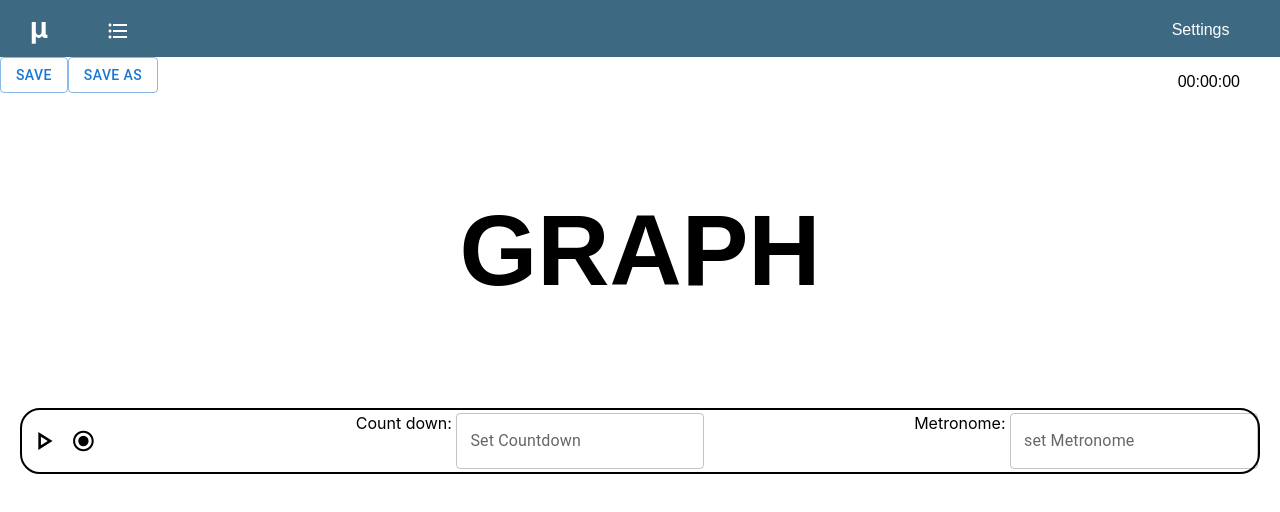
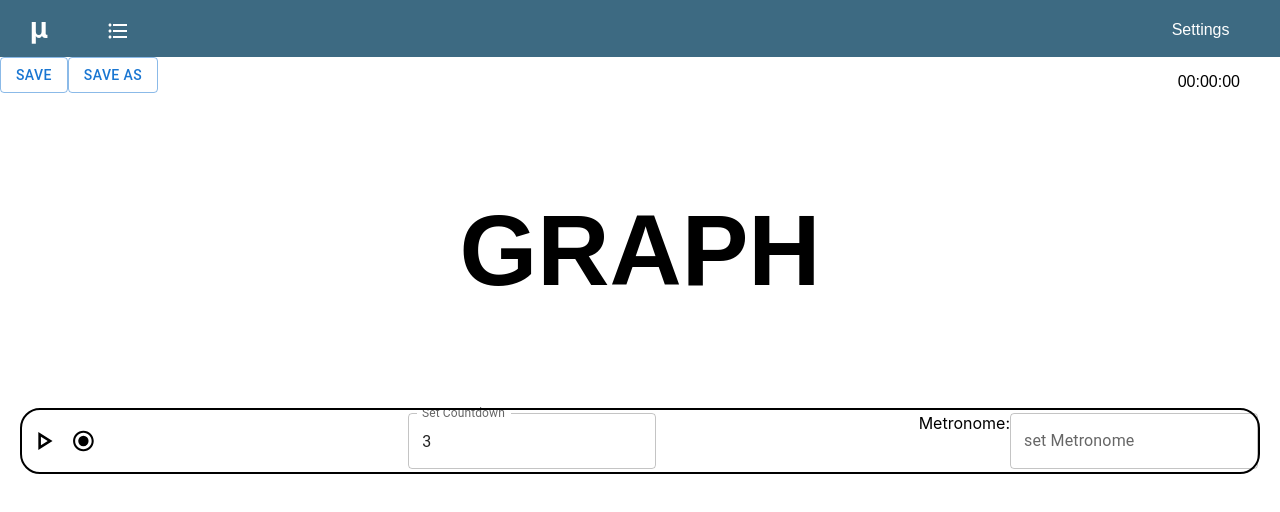
Before and after one commit to beeryce7/Mugic-Bowing-Application, a React (Create React App) app in the folder app/: page /#/record in a window 1280 px wide. Shown: the top 512 px of the page. Built offline with nearby package versions, Linux system fonts and the light colour scheme.

Commit message:
feat: implemented countdown component

```diff
--- a/app/src/components/PlaySession/MediaControl.js
+++ b/app/src/components/PlaySession/MediaControl.js
@@ -4,7 +4,7 @@ import PlayArrowOutlinedIcon from '@mui/icons-material/PlayArrowOutlined';
 import StopOutlinedIcon from '@mui/icons-material/StopOutlined';
 import RadioButtonCheckedOutlinedIcon from '@mui/icons-material/RadioButtonCheckedOutlined';
 
-import { selectIsRecording, selectRecordingStartTime, startRecording, stopRecording } from '../../slices/recordingDataSlice'
+import { selectIsRecording, selectRecordingStartTime, startCountdown, startRecording, stopRecording, selectCountdown} from '../../slices/recordingDataSlice'
 import { useDispatch, useSelector } from 'react-redux';
 
 const MediaControl = () => {
@@ -12,6 +12,7 @@ const MediaControl = () => {
     const dispatch = useDispatch()
     const isRecording = useSelector(selectIsRecording)
     const recordingStartTime = useSelector(selectRecordingStartTime)
+    const countdown = useSelector(selectCountdown)
 
     const [secondsElapsed, setSecondsElapsed] = useState(0)
 
@@ -27,21 +28,11 @@ const MediaControl = () => {
 
     const handleStop = () => {
         dispatch(stopRecording())
-
-        /*clearInterval(interval)
-        interval = 0
-        setSecondsElapsed(0)
-        */
-
         console.log("stop")
     };
 
     const handleRecord = () => {
-        dispatch(startRecording())
-
-        /*
-        interval = setInterval(() => updateTimeElapsed(), 1000)
-        */
+        dispatch(startCountdown())
         console.log("record")
     };
 
@@ -56,7 +47,7 @@ const MediaControl = () => {
                     p: 3/4,
                 }}
             />
-            {!isRecording ? (
+            {!isRecording && (!countdown.isCountingDown) ? (
             <RadioButtonCheckedOutlinedIcon
                 onClick={handleRecord}
                 sx={{
--- a/app/src/components/PlaySession/SessionState.js
+++ b/app/src/components/PlaySession/SessionState.js
@@ -1,10 +1,17 @@
-import React from 'react';
+import React, {useState} from 'react';
 import './SessionState.css';
 import MediaControl from './MediaControl';
 import { TextField } from '@mui/material';
+import { selectCountdown, setCountdownSecs } from '../../slices/recordingDataSlice';
+import { useSelector, useDispatch } from 'react-redux';
 
 const SessionState = () => {
+
+  const countdown = useSelector(selectCountdown)
+  const dispatch = useDispatch()
+
   return (
+
     <div className="box">
 
       <div className="media">
@@ -12,8 +19,27 @@ const SessionState = () => {
           <MediaControl/>
         </div>
 
-        <div className="offset">Count down: <span><TextField id="outlined-basic" label="Set Countdown" variant="outlined" /></span></div>
-        <div> Metronome: <TextField id="outlined-basic" label="set Metronome" variant="outlined" /></div>
+        <div className="offset">
+          <span>
+            <TextField
+              id="outlined-basic"
+              label="Set Countdown"
+              variant="outlined"
+              type="number"
+              defaultValue={3}
+              onChange={(e)=> {
+                if(e.target.value > 0){
+                  console.log("changed time")
+                  dispatch(setCountdownSecs(e.target.value))
+                }
+              }}
+            />
+          </span>
+        </div>
+
+        <div> Metronome:
+          <TextField id="outlined-basic" label="set Metronome" variant="outlined" />
+        </div>
       </div>
 
 
--- a/app/src/components/visualizer/Countdown.js
+++ b/app/src/components/visualizer/Countdown.js
@@ -2,16 +2,58 @@ import { Text } from "react-konva";
 import React, { useState, useRef, useEffect } from "react";
 import { useSelector } from "react-redux";
 import { selectCountdown } from "../../slices/recordingDataSlice";
+import { tickCountdown } from "../../slices/recordingDataSlice";
+import { useDispatch } from "react-redux";
 
 
-const Countdown = () => {
+const Countdown = ({x, y}) => {
 
-    const countdownString = useSelector(selectCountdown)
+    const countdown = useSelector(selectCountdown)
+    const dispatch = useDispatch()
 
-    return (
-        <Text>countdownString</Text>
+    useEffect(() => {
+        let cdIntervalId
 
-    )
+        if(countdown.isCountingDown){
+            cdIntervalId = setInterval(() => {
+                dispatch(tickCountdown())
+            }, 1000)
+        }
+
+        return () => {
+            console.log("clear interval")
+            clearInterval(cdIntervalId)
+        }
+
+    }, [countdown.isCountingDown])
+
+    const getCountdownText = () => {
+        if(countdown.isCountingDown){
+            if(countdown.timer == 0){
+                return "Start!"
+            }
+            else{
+                return countdown.timer
+            }
+        }
+        return ""
+    }
+
+    if (!countdown.isCountingDown) {
+        return (<></>)
+    }
+    else{
+        return (<>
+            <Text
+                text={countdown.timer >= 1 ? countdown.timer : "Start!"}
+                x={x}
+                y={y}
+                fontSize={countdown.timer >= 1 ? 150 : 100}
+                align="center"
+                verticalAlign="middle"
+            />
+        </>)
+    }
 
 
 }
--- a/app/src/components/visualizer/Visualizer.js
+++ b/app/src/components/visualizer/Visualizer.js
@@ -85,11 +85,13 @@ const Visualizer = () => {
 
     return (
         <div>
-            {/* <MugicTracker mugicData={mugicData} updateData={updateData}/> */}
             <Stage width={width} height={height}>
 
                 <Layer>
-
+                    <Countdown
+                        x={width / 2}
+                        y={height / 2}
+                    />
                     <Circle
                         ref={circleRef}
                         x={width / 2}
--- a/app/src/slices/recordingDataSlice.js
+++ b/app/src/slices/recordingDataSlice.js
@@ -1,4 +1,4 @@
-import { createSlice, createAsyncThunk } from "@reduxjs/toolkit";
+import { createSlice } from "@reduxjs/toolkit";
 import { retrieveMugicData } from "./mugicDataSlice";
 import { quaternionToEuler } from "./mugicDataSlice";
 
@@ -11,6 +11,7 @@ const recordingDataSlice = createSlice({
         countdown: {
             isCountingDown: false,
             timer: 3,
+            maxTimer: 3,
         },
         recordingStartTime: Date.now(),
     },
@@ -26,6 +27,31 @@ const recordingDataSlice = createSlice({
         },
         stopRecording: (state) => {
             state.isRecording = false
+            state.countdown.isCountingDown = false;
+        },
+        startCountdown: (state) => {
+            state.countdown.isCountingDown = true;
+            state.countdown.timer = state.countdown.maxTimer
+        },
+        tickCountdown: (state) => {
+            if(state.countdown.isCountingDown){
+                if(state.countdown.timer <= 0){
+                    state.countdown.isCountingDown = false
+
+                    //starts recording
+                    console.log("Recording Started")
+                    state.isRecording = true
+                    state.recordingStartTime = Date.now()
+                    state.data = []
+                }
+                else{
+                    state.countdown.timer -= 1;
+                }
+            }
+        },
+
+        setCountdownSecs: (state, action) => {
+            state.countdown.maxTimer = action.payload
         }
     },
 
@@ -46,6 +72,6 @@ const recordingDataSlice = createSlice({
     }
 })
 
-export const { clearRecording, startRecording, stopRecording } = recordingDataSlice.actions
+export const { clearRecording, startRecording, stopRecording, startCountdown, tickCountdown, setCountdownSecs } = recordingDataSlice.actions
 export const { selectRecordingData, selectRecordingStartTime, selectIsRecording, selectCountdown } = recordingDataSlice.selectors
 export default recordingDataSlice.reducer
```
